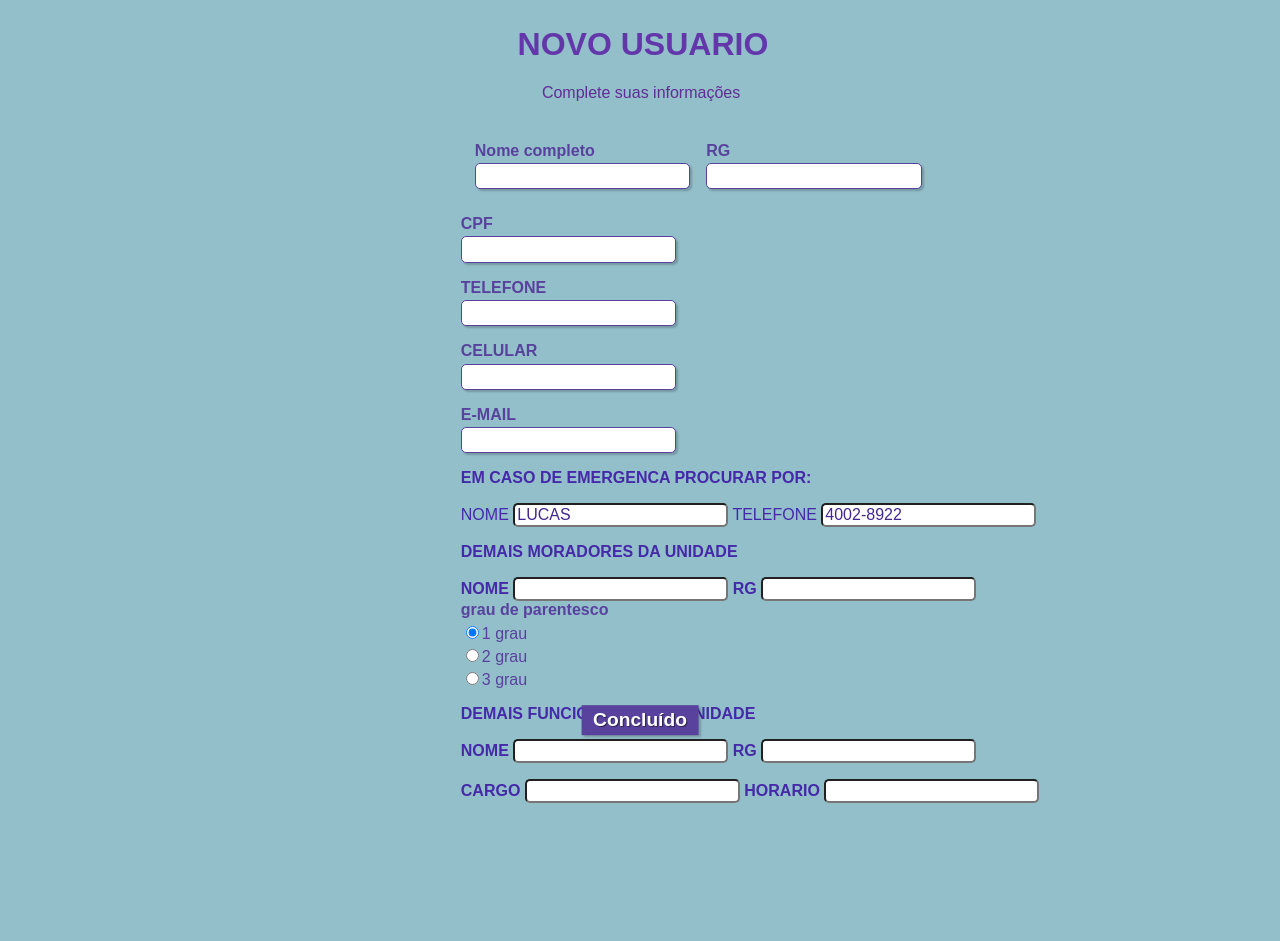
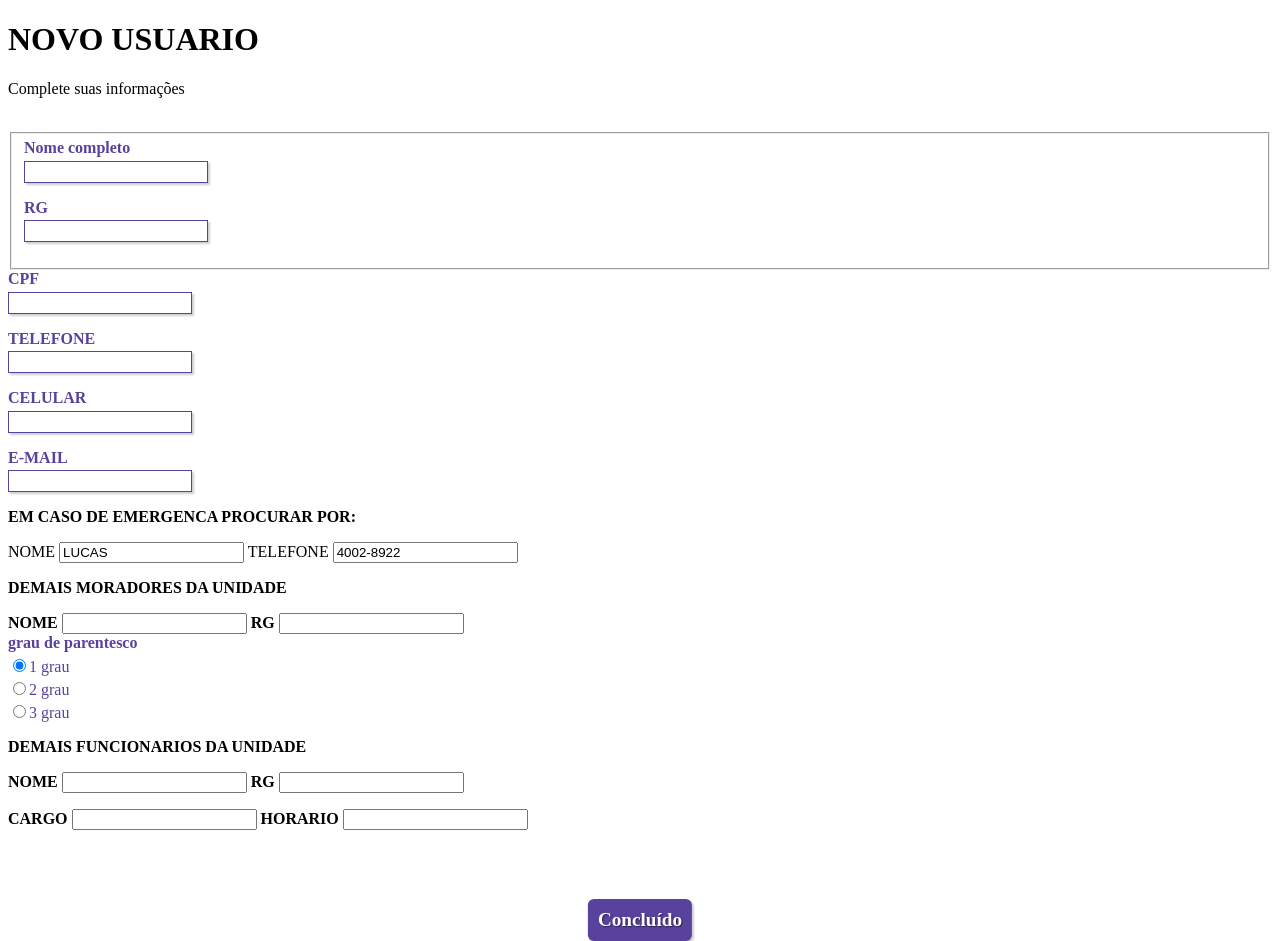
Before and after one commit to Bola80/FORMULARIO, a plain HTML site: page index.html in a window 1280 px wide. Before the commit the page ends 819 px from the top, so only its background shows below. Drawn offline with Linux system fonts and the light colour scheme.

Commit message:
Update style.css

```diff
--- a/style.css
+++ b/style.css
@@ -1,43 +1,3 @@
-style.css
-{
-    margin: 0;
-    padding: 0;
-}
-#titulo {
-    font-family: sans-serif;
-    color: #6337aa;
-    margin-left: 7%;
-}
-#subtitulo {
-    font-family: sans-serif;
-    color: #622c96;
-    margin-left: 10%;
-}
-
-#check{
-    display: inline-block;
-}
-fieldset {
-    border: 0;
-}
-body{
-    background-color: #92bfca;
-    font-family: sans-serif;
-    font-size: 1em;
-    color: #4529a8;
-    margin-left: 36%;
-    margin-top: 2%;
-    justify-content: center;
-}
-input, select, textarea, button {
-    font-family: sans-serif;
-    font-size: 1em;
-    color: #422791;
-    border-radius: 5px;
-}
-.grupo:before, .grupo:after {
-    display: table;
-}
 .grupo:after {
     clear: both;
 }
@@ -49,10 +9,9 @@ input, select, textarea, button {
     color: #59429d;
     display: block;
 }
-fieldset.grupo .campo {
-    float: left;
-    margin-right: 1em;
-}
+
+
+
 .campo input[type="text"], .campo input[type="email"], .campo select, .campo textarea {
     padding: 0.2em;
     border: 1px solid #59429d;
@@ -88,4 +47,7 @@ fieldset.grupo .campo {
 }
 .botao, select{
     cursor: pointer;
+    margin-top: 200px;
+    padding: 10px;
+    border-radius: 6px;
 }
```
